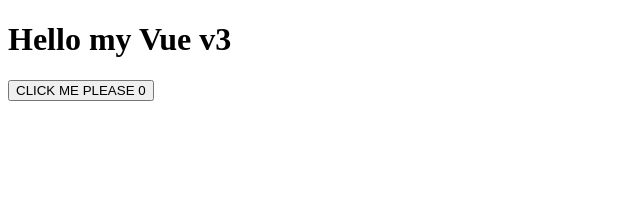
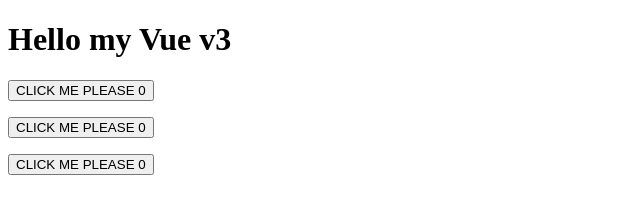
Before and after one commit to Mimicmi/vuejscomponents, a plain HTML site: page index.html in a window 1280 px wide. Shown: the whole page, without its empty margins (0-640 px from the left). Drawn offline with nearby package versions, Linux system fonts and the light colour scheme.

Commit message:
aj multiple boutons

```diff
--- a/index.html
+++ b/index.html
@@ -10,6 +10,8 @@
 <body>
     <div id="app">
         <h1>{{ title }}</h1>
+        <mycomponent></mycomponent>
+        <mycomponent></mycomponent>
         <mycomponent></mycomponent>
     </div>
 
--- a/mycomponent.js
+++ b/mycomponent.js
@@ -1,7 +1,7 @@
 /* attention le nom du composant est TRES important, il va être utilisé
 * sous forme de balise (comme React)*/
 app.component("mycomponent", {
-    template:'<button @click="addCount()">CLICK ME PLEASE {{ count }}</button>',
+    template:'<p><button @click="addCount()">CLICK ME PLEASE {{ count }}</button></p>',
     data(){
         return {
             count: 0,
```
